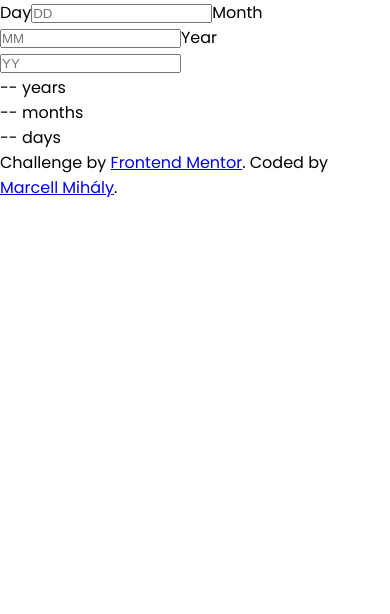
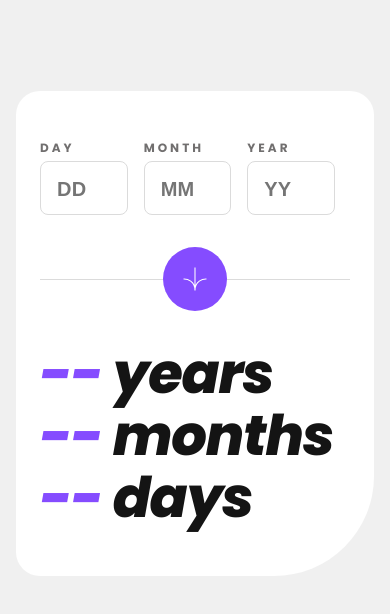
Before and after one commit to mihalymarcell86/age-calculator-app, a React (Vite) app: page / in a window 390 px wide. Shown: the top 614 px of the page. Built offline with nearby package versions, Linux system fonts and the light colour scheme.

Commit message:
mobile layout

```diff
--- a/src/App.tsx
+++ b/src/App.tsx
@@ -1,16 +1,28 @@
+import Separator from "./components/Separator";
+import Attribution from "./components/Attribution";
+
+import styles from "./styles/App.module.scss";
+
 function App() {
   return (
     <>
-      <main>
-        <form>
+      <main className={styles.main}>
+        <form className={styles["input-form"]}>
           <label htmlFor="day">Day</label>
-          <input id="day" type="number" placeholder="DD"></input>
+          <div>
+            <input id="day" type="number" placeholder="DD" />
+          </div>
           <label htmlFor="month">Month</label>
-          <input id="month" type="number" placeholder="MM"></input>
+          <div>
+            <input id="month" type="number" placeholder="MM" />
+          </div>
           <label htmlFor="year">Year</label>
-          <input id="year" type="number" placeholder="YY"></input>
+          <div>
+            <input id="year" type="number" placeholder="YY" />
+          </div>
         </form>
-        <output>
+        <Separator />
+        <output className={styles.output}>
           <p>
             <span>--</span> years
           </p>
@@ -22,25 +34,7 @@ function App() {
           </p>
         </output>
       </main>
-      <footer className="attribution">
-        Challenge by{" "}
-        <a
-          href="https://www.frontendmentor.io?ref=challenge"
-          target="_blank"
-          rel="noreferrer"
-        >
-          Frontend Mentor
-        </a>
-        . Coded by{" "}
-        <a
-          href="https://www.github.io/mihalymarcell86"
-          target="_blank"
-          rel="noreferrer"
-        >
-          Marcell Mihály
-        </a>
-        .
-      </footer>
+      <Attribution />
     </>
   );
 }
--- /dev/null
+++ b/src/components/Attribution.tsx
@@ -0,0 +1,27 @@
+import styles from "../styles/Attribution.module.scss";
+
+function Attribution() {
+  return (
+    <footer className={styles.attribution} hidden>
+      Challenge by{" "}
+      <a
+        href="https://www.frontendmentor.io?ref=challenge"
+        target="_blank"
+        rel="noreferrer"
+      >
+        Frontend Mentor
+      </a>
+      . Coded by{" "}
+      <a
+        href="https://www.github.io/mihalymarcell86"
+        target="_blank"
+        rel="noreferrer"
+      >
+        Marcell Mihály
+      </a>
+      .
+    </footer>
+  );
+}
+
+export default Attribution;
--- /dev/null
+++ b/src/components/Separator.tsx
@@ -0,0 +1,15 @@
+import arrow from "../assets/images/icon-arrow.svg";
+import styles from "../styles/Separator.module.scss";
+
+function Separator() {
+  return (
+    <div className={styles.separator}>
+      <div className={styles["separator-line"]}></div>
+      <button className={styles["separator-circle"]}>
+        <img src={arrow} alt="" />
+      </button>
+    </div>
+  );
+}
+
+export default Separator;
--- /dev/null
+++ b/src/styles/App.module.scss
@@ -0,0 +1,62 @@
+@use "utilities/global" as *;
+
+.main {
+  background-color: var(--main-bg-color);
+  border-radius: rem(24px) rem(24px) rem(100px) rem(24px);
+  padding: rem(48px) rem(24px);
+  display: flex;
+  flex-direction: column;
+  gap: rem(32px);
+}
+
+.input-form {
+  display: grid;
+  grid-template-columns: repeat(3, rem(87.67px));
+  grid-template-rows: min-content rem(54px);
+  grid-auto-flow: column;
+  row-gap: rem(4px);
+  column-gap: rem(16px);
+  label {
+    text-transform: uppercase;
+    font-size: rem(12px);
+    line-height: div(18px, 12px);
+    font-weight: 700;
+    letter-spacing: 0.25em;
+    color: var(--clr-label);
+  }
+  div {
+    border: 1px solid var(--clr-border-default);
+    border-radius: rem(8px);
+    padding: rem(12px) rem(16px);
+  }
+  input {
+    border: 0;
+    font-size: rem(20px);
+    line-height: rem(30px);
+    font-weight: 800;
+    letter-spacing: 0.01em;
+    color: var(--clr-nr-input);
+    appearance: textfield;
+    max-width: rem(56px);
+    &::-webkit-outer-spin-button,
+    &::-webkit-inner-spin-button {
+      display: none;
+    }
+    &:focus,
+    &:active {
+      outline: 0;
+    }
+  }
+}
+
+.output {
+  font-size: rem(56px);
+  line-height: 1.1;
+  letter-spacing: -0.02em;
+  font-style: italic;
+  font-weight: 800;
+  color: var(--clr-text-primary);
+  span {
+    color: var(--clr-text-accent);
+  }
+}
--- /dev/null
+++ b/src/styles/Separator.module.scss
@@ -0,0 +1,32 @@
+@use "utilities/global" as *;
+
+.separator {
+  display: flex;
+  align-items: center;
+  justify-content: center;
+  position: relative;
+}
+
+.separator-line {
+  width: 100%;
+  height: rem(1px);
+  background-color: var(--clr-separator-line);
+  position: absolute;
+}
+
+.separator-circle {
+  background-color: var(--clr-accent);
+  width: rem(64px);
+  height: rem(64px);
+  border: 0;
+  border-radius: 50%;
+  display: flex;
+  justify-content: center;
+  align-items: center;
+  z-index: 2;
+  cursor: pointer;
+  & > img {
+    width: rem(24px);
+    height: rem(24px);
+  }
+}
--- a/src/styles/index.scss
+++ b/src/styles/index.scss
@@ -1,4 +1,5 @@
 @use "utilities/global" as *;
+@use "sass:color";
 
 @include reset;
 
@@ -41,6 +42,24 @@
   font-style: italic;
 }
 
+:root {
+  --body-bg-color: #{$off-white};
+  --main-bg-color: #{$white};
+  --clr-label: #{$smokey-grey};
+  --clr-accent: #{$purple};
+  --clr-separator-line: #{$light-grey};
+  --clr-nr-input: #{color.change($off-black, $alpha: 0.5)};
+  --clr-border-default: #{$light-grey};
+  --clr-text-primary: #{$off-black};
+  --clr-text-accent: #{$purple};
+}
+
 body {
   font-family: "Poppins";
+  background-color: var(--body-bg-color);
 }
+
+#root {
+  min-height: 100dvh;
+  padding: div(88, 812) * 100dvh rem(16px) div(238, 812) * 100dvh;
+}
```
Also changed, not shown: 2 other files (tests, documents, lock files or other folders).
